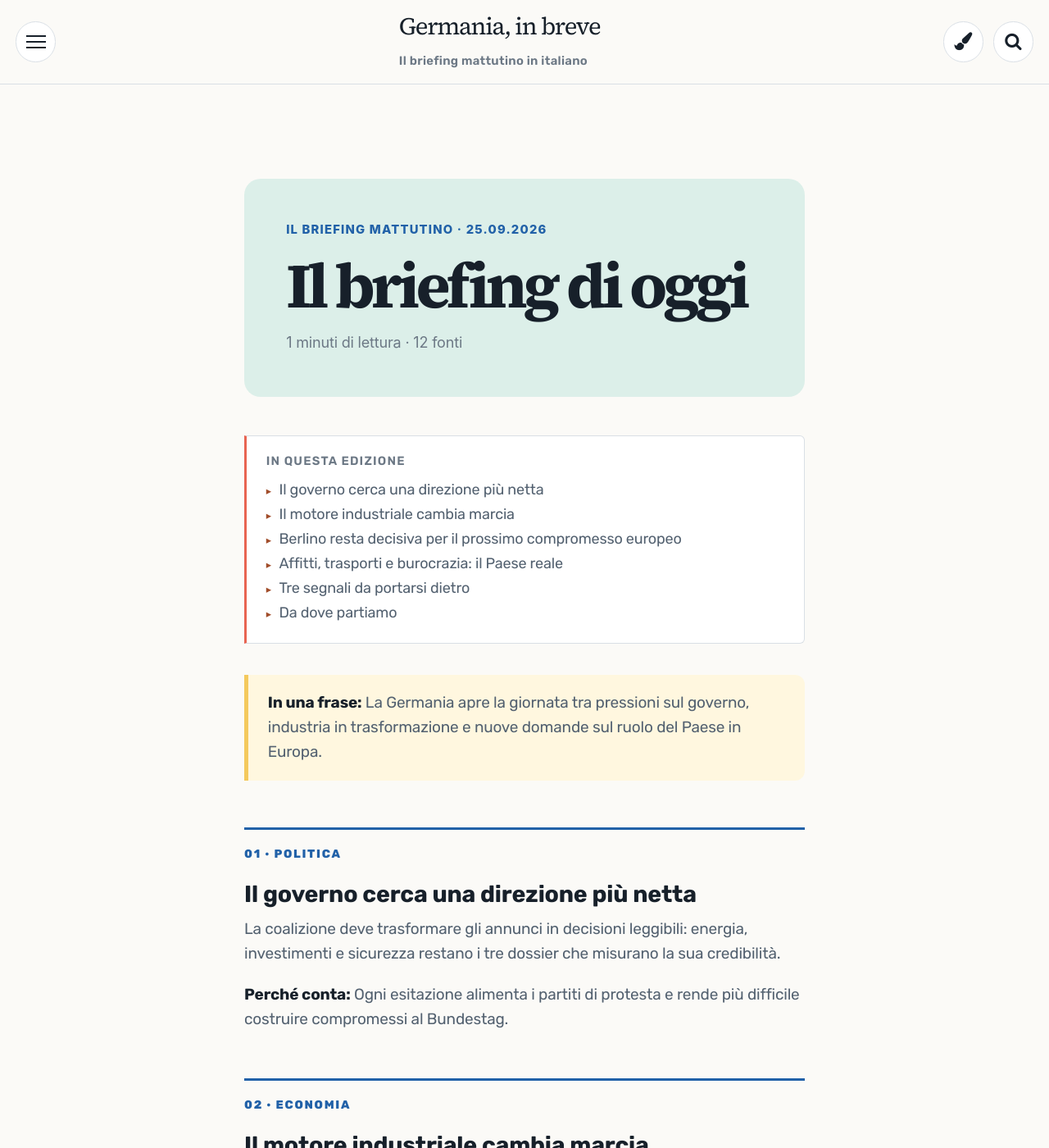
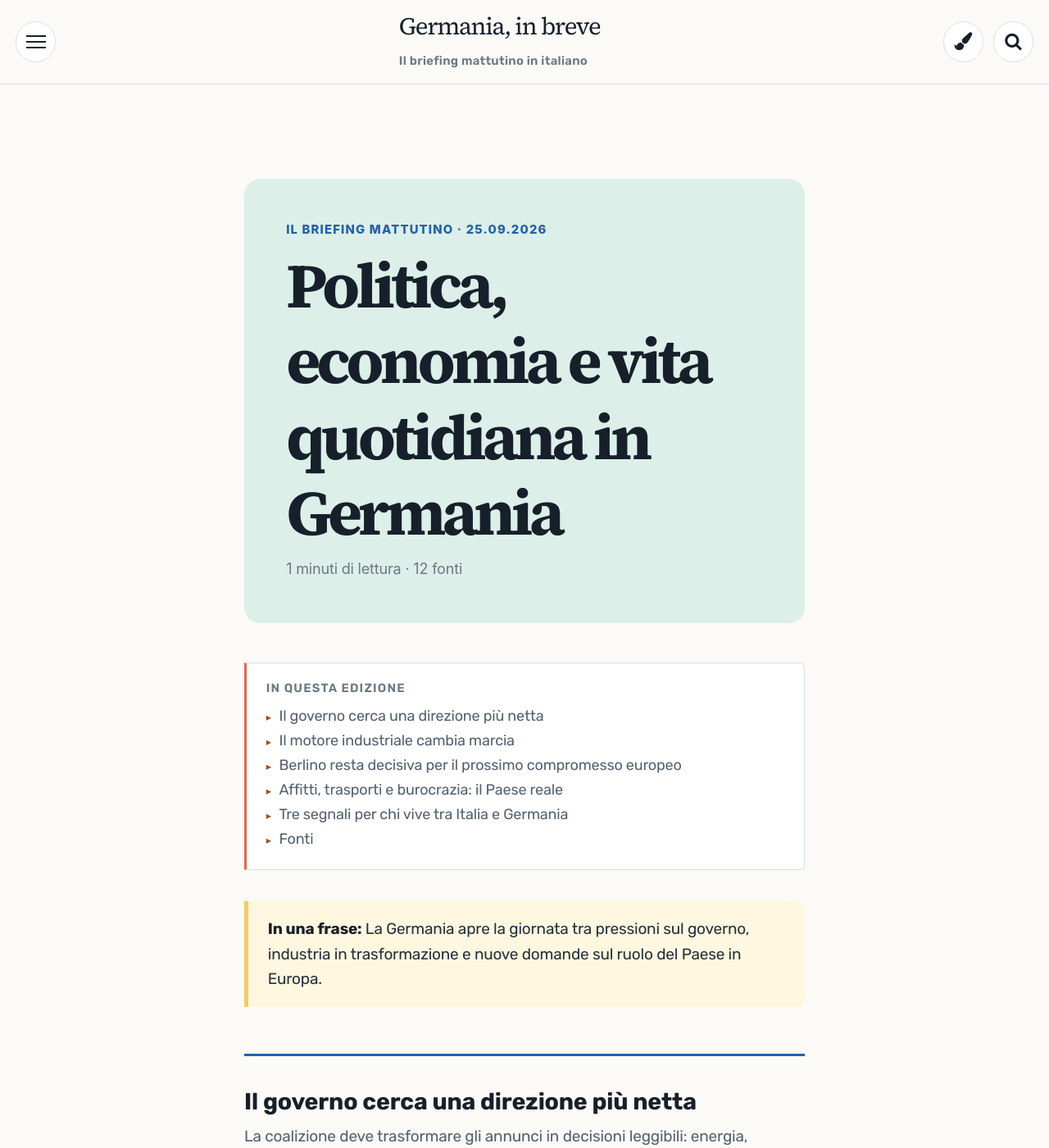
Before and after one commit to ottoottone/prj-news-mattino, a Jekyll site: the page built from collections/_newsletter/2026-09-25-il-briefing-di-oggi.md, in a window 1280 px wide and 1400 px high. Shown: the whole window at 82% size. Built offline with Jekyll 4.4.1, drawn with Linux system fonts in a browser that asks for light colours; some web fonts are replaced; the table of contents is made by our own code; some of the changed text lies outside the part shown.

Commit message:
fix: improve contrast and simplify briefing topics

```diff
--- a/assets/css/briefing.css
+++ b/assets/css/briefing.css
@@ -1,6 +1,7 @@
 /* Germania, in breve — editorial layer over Nord Newsletter */
 :root { --briefing-ink:#17202a; --briefing-paper:#fbfaf7; --briefing-blue:#2161a8; --briefing-coral:#e86452; --briefing-yellow:#f4c95d; --briefing-mint:#dcefe9; --briefing-line:#d9dfe5; --briefing-radius:20px; }
 .theme-nord-light { --bg:var(--briefing-paper); --bg-alt:#f2f5f6; --surface:#fff; --surface-strong:#f1f5f7; --border:var(--briefing-line); --text:#536170; --text-strong:var(--briefing-ink); --muted:#6c7885; --link:var(--briefing-blue); --link-hover:#123b69; --accent:var(--briefing-blue); --accent-warm:var(--briefing-coral); --footer-bg:#eef2f3; }
+.theme-nord-dark { --briefing-ink:#f4f7f8; --briefing-paper:#202832; --briefing-blue:#9bcfff; --briefing-coral:#ff9c8c; --briefing-yellow:#f6d77a; --briefing-mint:#2d4249; --briefing-line:#465462; }
 body { font-family:"Inter", "Helvetica Neue", Arial, sans-serif; letter-spacing:-.01em; }
 .masthead { border-bottom:1px solid var(--border); background:color-mix(in srgb, var(--bg) 92%, transparent); backdrop-filter:blur(14px); position:sticky; top:0; z-index:30; }
 .masthead-title { display:flex; align-items:baseline; gap:1rem; }
@@ -53,9 +54,10 @@
 .newsletter-kicker { color:var(--briefing-blue); font-weight:800; letter-spacing:.08em; text-transform:uppercase; font-size:.78rem; }
 .briefing-section { border-top:3px solid var(--briefing-blue); padding-top:1rem; margin:3rem 0; }
 .briefing-section h2 { color:var(--briefing-ink); }
-.briefing-summary { background:#fff7df; border-left:5px solid var(--briefing-yellow); padding:1rem 1.25rem; border-radius:0 12px 12px 0; }
+.briefing-summary { background:#fff7df; border-left:5px solid var(--briefing-yellow); padding:1rem 1.25rem; border-radius:0 12px 12px 0; color:#25313a; }
 .source-list { list-style:none; padding:0; display:grid; gap:.65rem; }
 .source-list li { padding:.8rem 1rem; border:1px solid var(--border); border-radius:12px; background:var(--surface); }
+.post-tags, .post-categories { display:none; }
 .site-footer { margin-top:5rem; }
 @media (max-width:700px) { .masthead-byline { display:none; } .briefing-hero { padding-bottom:3.5rem; } .briefing-hero:after { width:140px; height:140px; right:0; } .latest-briefing-grid,.principles-grid { grid-template-columns:1fr; } .briefing-facts { margin-top:1rem; } .section-heading { align-items:flex-start; flex-direction:column; } .content { padding-left:1.25rem; padding-right:1.25rem; } }
 @media (prefers-reduced-motion:reduce) { *,*:before,*:after { scroll-behavior:auto!important; transition:none!important; } }
--- a/collections/_newsletter/2026-09-25-il-briefing-di-oggi.md
+++ b/collections/_newsletter/2026-09-25-il-briefing-di-oggi.md
@@ -1,25 +1,25 @@
 ---
-title: "Il briefing di oggi"
+title: "Politica, economia e vita quotidiana in Germania"
 date: 2026-09-25
-description: "Cinque minuti per orientarsi tra politica, economia e vita quotidiana in Germania."
+description: "Il punto della giornata su politica, economia, Europa e vita quotidiana in Germania."
 sections: 5
 reading_time: 5
 sources_count: 12
 categories: [Politica, Economia, Europa, Società]
-tags: [briefing, germania, berlino, europa]
+tags: [briefing, germania, berlino, europa, lavoro, energia]
 toc: true
 ---
 
 <div class="briefing-summary"><strong>In una frase:</strong> La Germania apre la giornata tra pressioni sul governo, industria in trasformazione e nuove domande sul ruolo del Paese in Europa.</div>
 
-<section class="briefing-section"><p class="eyebrow">01 · Politica</p><h2>Il governo cerca una direzione più netta</h2><p>La coalizione deve trasformare gli annunci in decisioni leggibili: energia, investimenti e sicurezza restano i tre dossier che misurano la sua credibilità.</p><p><strong>Perché conta:</strong> Ogni esitazione alimenta i partiti di protesta e rende più difficile costruire compromessi al Bundestag.</p></section>
+<section class="briefing-section"><h2>Il governo cerca una direzione più netta</h2><p>La coalizione deve trasformare gli annunci in decisioni leggibili: energia, investimenti e sicurezza restano i tre dossier che misurano la sua credibilità.</p><p><strong>Perché conta:</strong> Ogni esitazione alimenta i partiti di protesta e rende più difficile costruire compromessi al Bundestag.</p></section>
 
-<section class="briefing-section"><p class="eyebrow">02 · Economia</p><h2>Il motore industriale cambia marcia</h2><p>Automotive, chimica e macchinari affrontano costi energetici, concorrenza globale e una transizione tecnologica che richiede investimenti più rapidi.</p><p><strong>Da seguire:</strong> ordini industriali, occupazione qualificata e capacità di finanziare la trasformazione.</p></section>
+<section class="briefing-section"><h2>Il motore industriale cambia marcia</h2><p>Automotive, chimica e macchinari affrontano costi energetici, concorrenza globale e una transizione tecnologica che richiede investimenti più rapidi.</p><p><strong>Da seguire:</strong> ordini industriali, occupazione qualificata e capacità di finanziare la trasformazione.</p></section>
 
-<section class="briefing-section"><p class="eyebrow">03 · Europa</p><h2>Berlino resta decisiva per il prossimo compromesso europeo</h2><p>Le scelte tedesche su bilancio, difesa e competitività hanno effetti diretti sulle priorità dell’Unione. La domanda non è solo quanto spendere, ma come farlo insieme.</p></section>
+<section class="briefing-section"><h2>Berlino resta decisiva per il prossimo compromesso europeo</h2><p>Le scelte tedesche su bilancio, difesa e competitività hanno effetti diretti sulle priorità dell’Unione. La domanda non è solo quanto spendere, ma come farlo insieme.</p></section>
 
-<section class="briefing-section"><p class="eyebrow">04 · Vita quotidiana</p><h2>Affitti, trasporti e burocrazia: il Paese reale</h2><p>Per chi vive in Germania, la politica si misura anche nei tempi di attesa, nei costi della casa e nella qualità dei servizi pubblici.</p></section>
+<section class="briefing-section"><h2>Affitti, trasporti e burocrazia: il Paese reale</h2><p>Per chi vive in Germania, la politica si misura anche nei tempi di attesa, nei costi della casa e nella qualità dei servizi pubblici.</p></section>
 
-<section class="briefing-section"><p class="eyebrow">05 · Cosa significa per gli italiani</p><h2>Tre segnali da portarsi dietro</h2><ul><li>Il mercato del lavoro premia competenze tecniche e linguistiche.</li><li>Le decisioni tedesche sull’energia incidono anche sull’economia italiana.</li><li>Capire il contesto locale aiuta a leggere meglio le notizie dall’Italia.</li></ul></section>
+<section class="briefing-section"><h2>Tre segnali per chi vive tra Italia e Germania</h2><ul><li>Il mercato del lavoro premia competenze tecniche e linguistiche.</li><li>Le decisioni tedesche sull’energia incidono anche sull’economia italiana.</li><li>Capire il contesto locale aiuta a leggere meglio le notizie dall’Italia.</li></ul></section>
 
-<section class="briefing-section"><p class="eyebrow">Fonti</p><h2>Da dove partiamo</h2><ul class="source-list"><li><a href="https://www.bundesregierung.de/" rel="noopener">Bundesregierung</a><br><small>Comunicati e decisioni del governo federale.</small></li><li><a href="https://www.destatis.de/EN/Home/_node.html" rel="noopener">Destatis</a><br><small>Dati ufficiali su economia e società.</small></li><li><a href="https://www.tagesschau.de/" rel="noopener">Tagesschau</a><br><small>Copertura quotidiana della radiotelevisione pubblica.</small></li></ul></section>
+<section class="briefing-section"><h2>Fonti</h2><ul class="source-list"><li><a href="https://www.bundesregierung.de/" rel="noopener">Bundesregierung</a><br><small>Comunicati e decisioni del governo federale.</small></li><li><a href="https://www.destatis.de/EN/Home/_node.html" rel="noopener">Destatis</a><br><small>Dati ufficiali su economia e società.</small></li><li><a href="https://www.tagesschau.de/" rel="noopener">Tagesschau</a><br><small>Copertura quotidiana della radiotelevisione pubblica.</small></li></ul></section>
```
